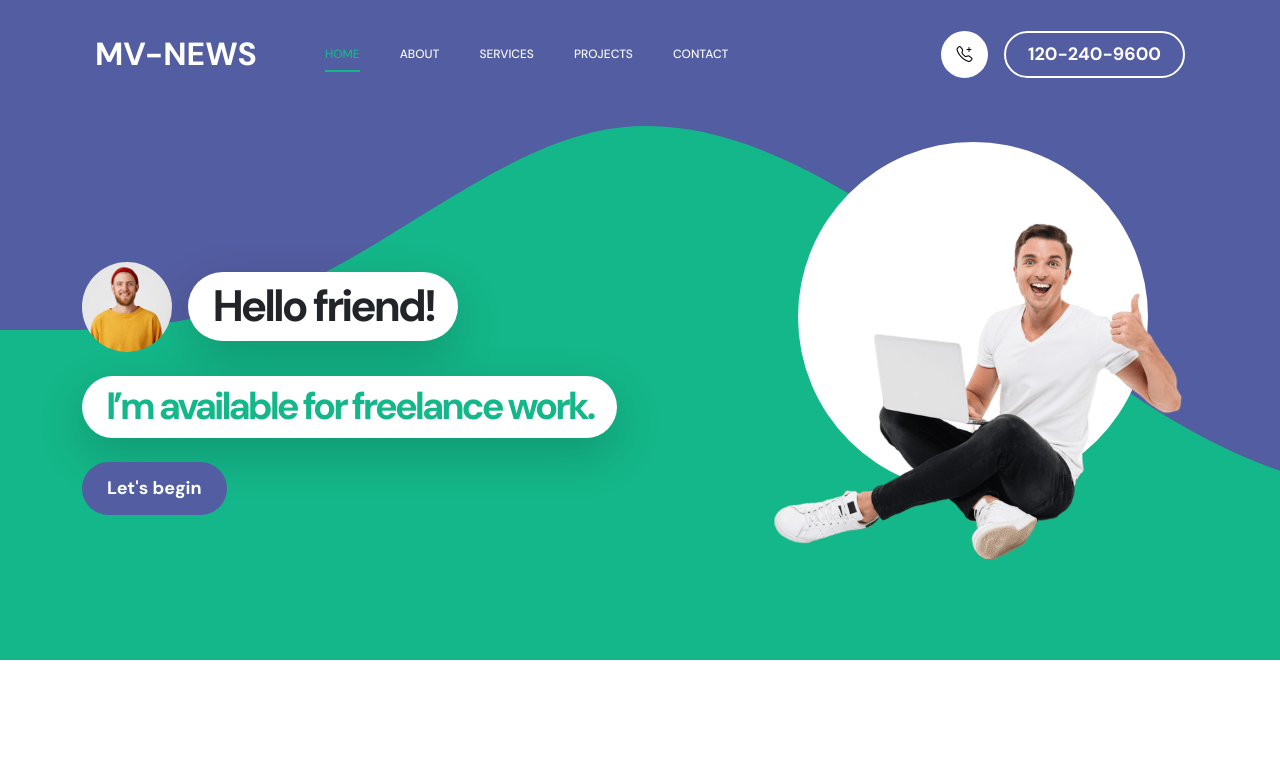
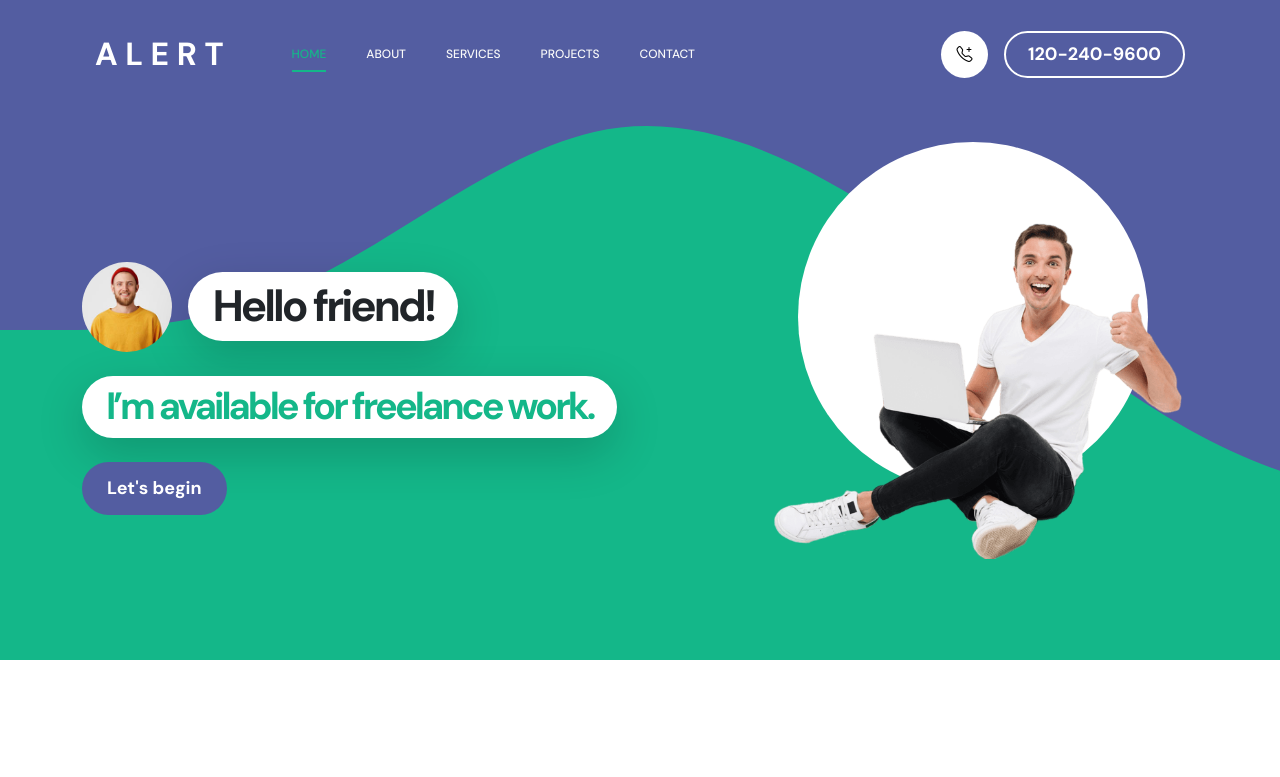
Before and after one commit to muxyl/muxyl.github.io, a plain HTML site: page index.html in a window 1280 px wide. Shown: the top 777 px of the page. Drawn offline with Linux system fonts and the light colour scheme.

Commit message:
Update index.html

```diff
--- a/index.html
+++ b/index.html
@@ -48,7 +48,7 @@ https://templatemo.com/tm-578-first-portfolio
                     <span class="navbar-toggler-icon"></span>
                 </button>
 
-                <a href="index.html" class="navbar-brand mx-auto mx-lg-0">MV-NEWS </a>
+                <a href="index.html" class="navbar-brand mx-auto mx-lg-0">A L E R T </a>
 
                 <div class="d-flex align-items-center d-lg-none">
                     <i class="navbar-icon bi-telephone-plus me-3"></i>
```
